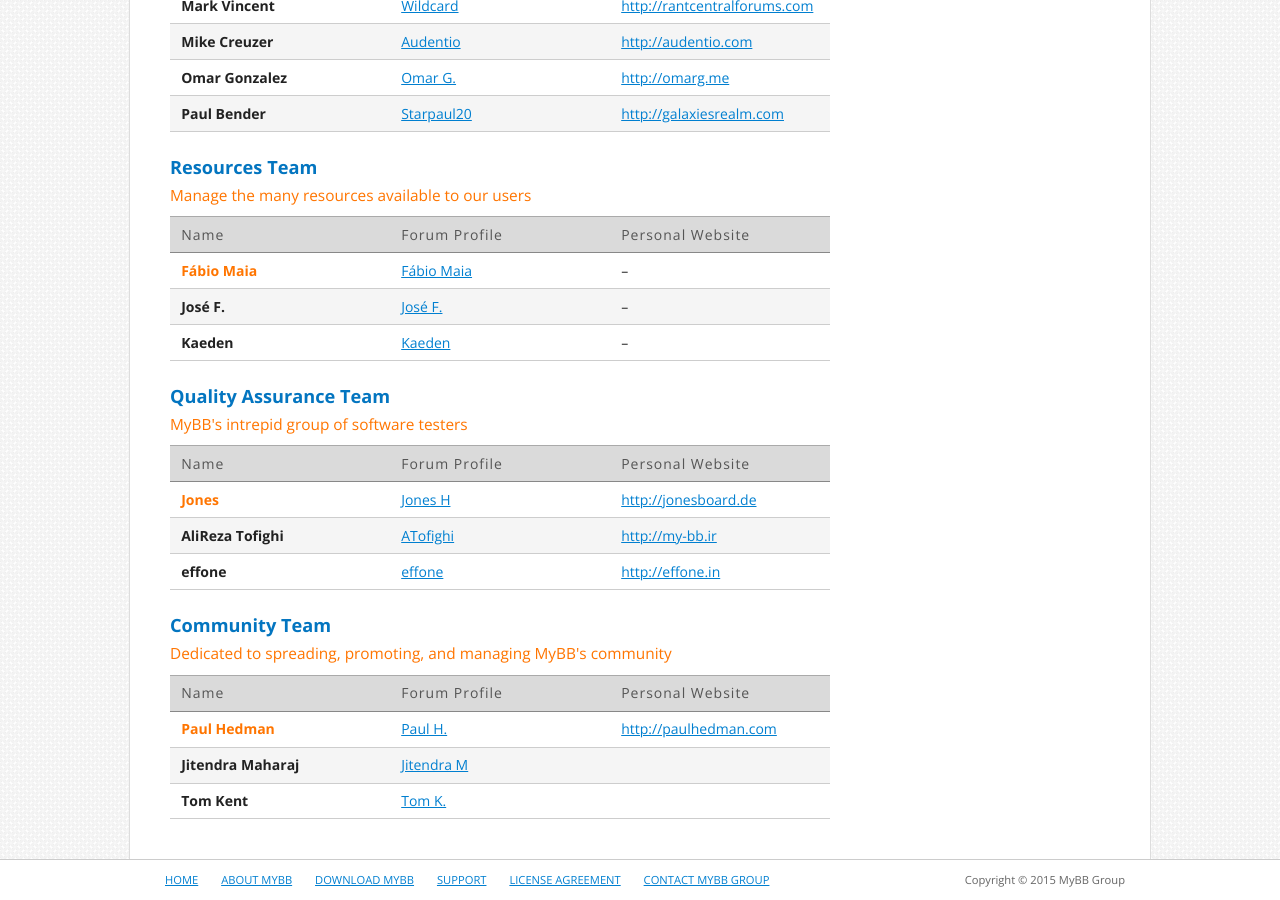
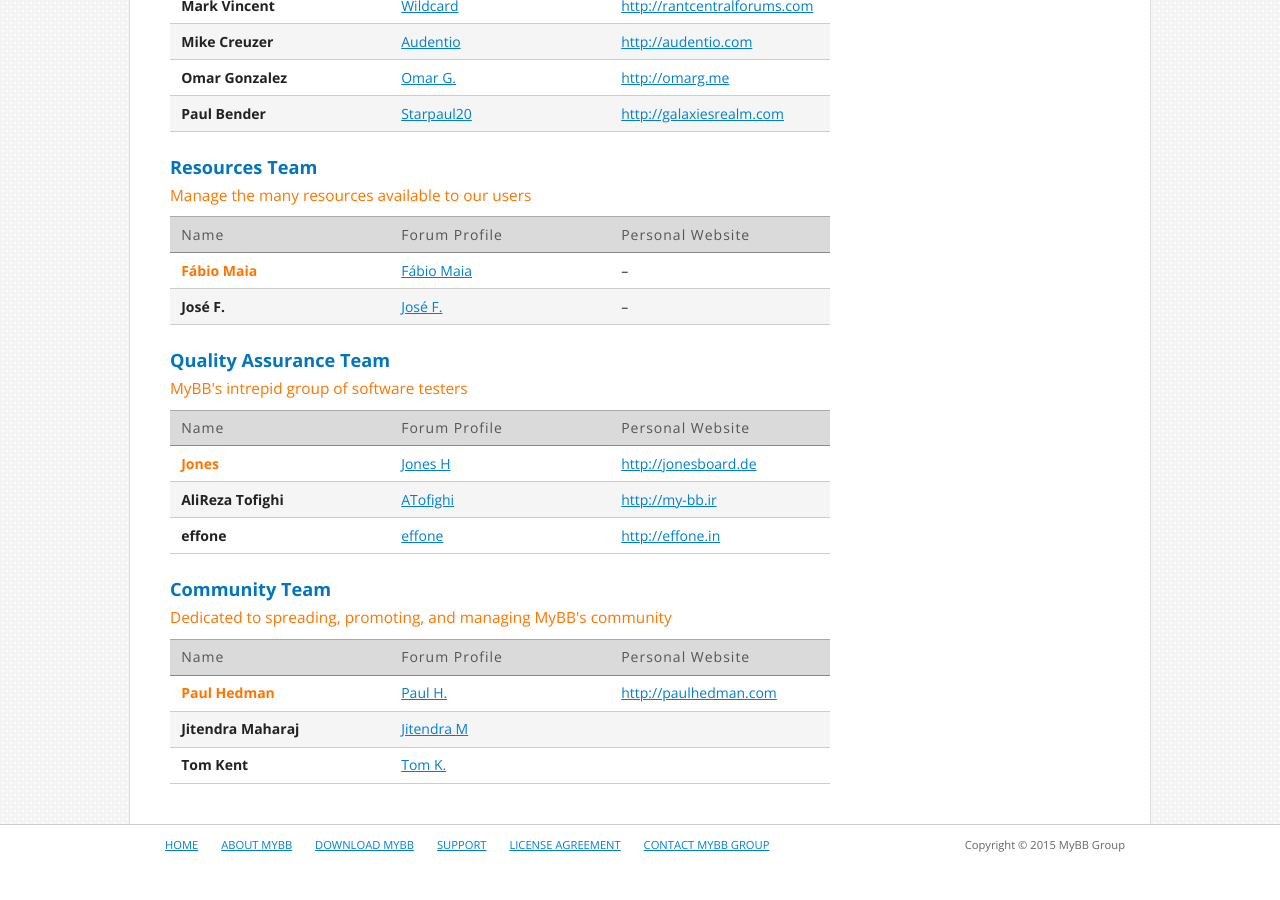
Before and after one commit to mybb/mybb.com, a Jekyll site: the page built from about/team.html, in a window 1280 px wide and 900 px high, scrolled down 1172 px. Built offline with Jekyll 4.4.1, drawn with Linux system fonts in a browser that asks for light colours; nearby versions of some CDN libraries; Markdown is read by kramdown in place of the engine named in the settings; after the commit the page ends 2036 px from its top, so only the background shows below that.

Commit message:
Update team_resources.yml

```diff
--- a/_data/team_resources.yml
+++ b/_data/team_resources.yml
@@ -7,7 +7,3 @@
   uid: 14772
   username: "José F."
   website: ""
-- name: "Kaeden"
-  uid: 37107
-  username: "Kaeden"
-  website: ""
```
